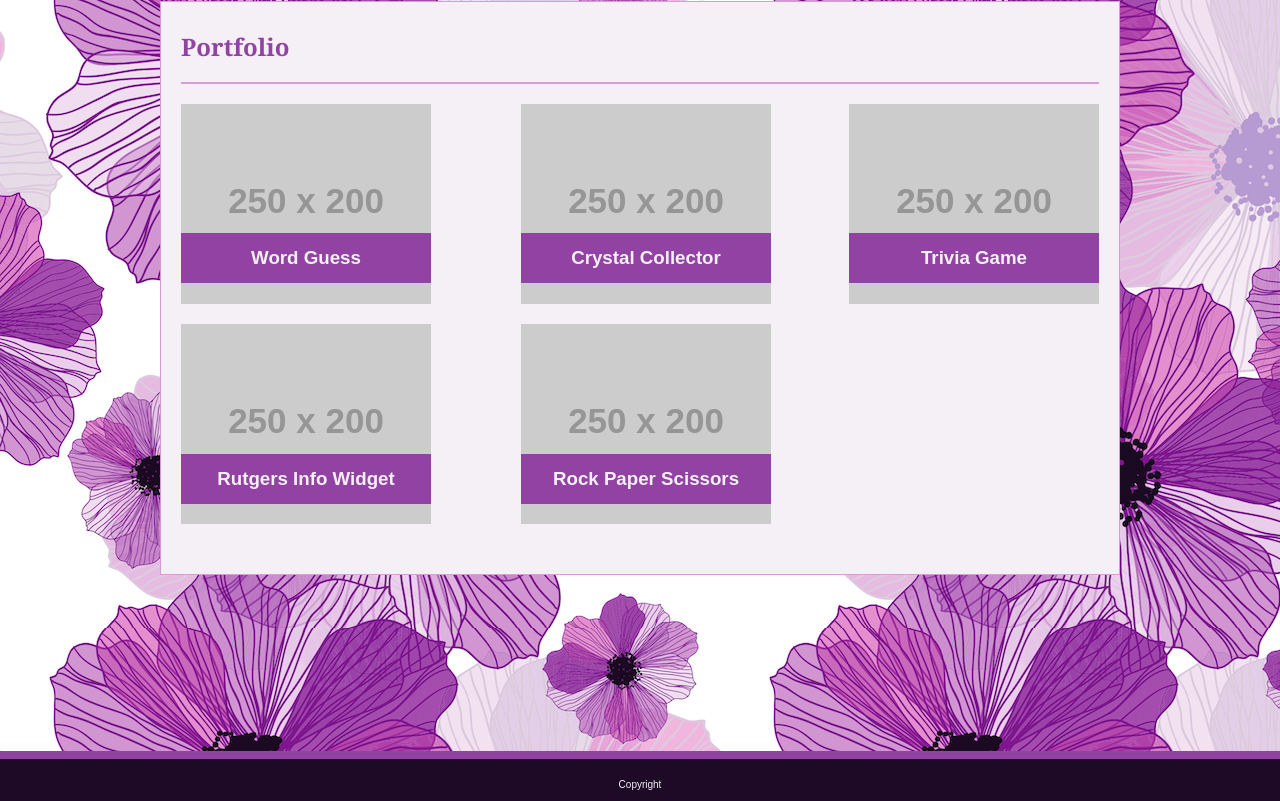
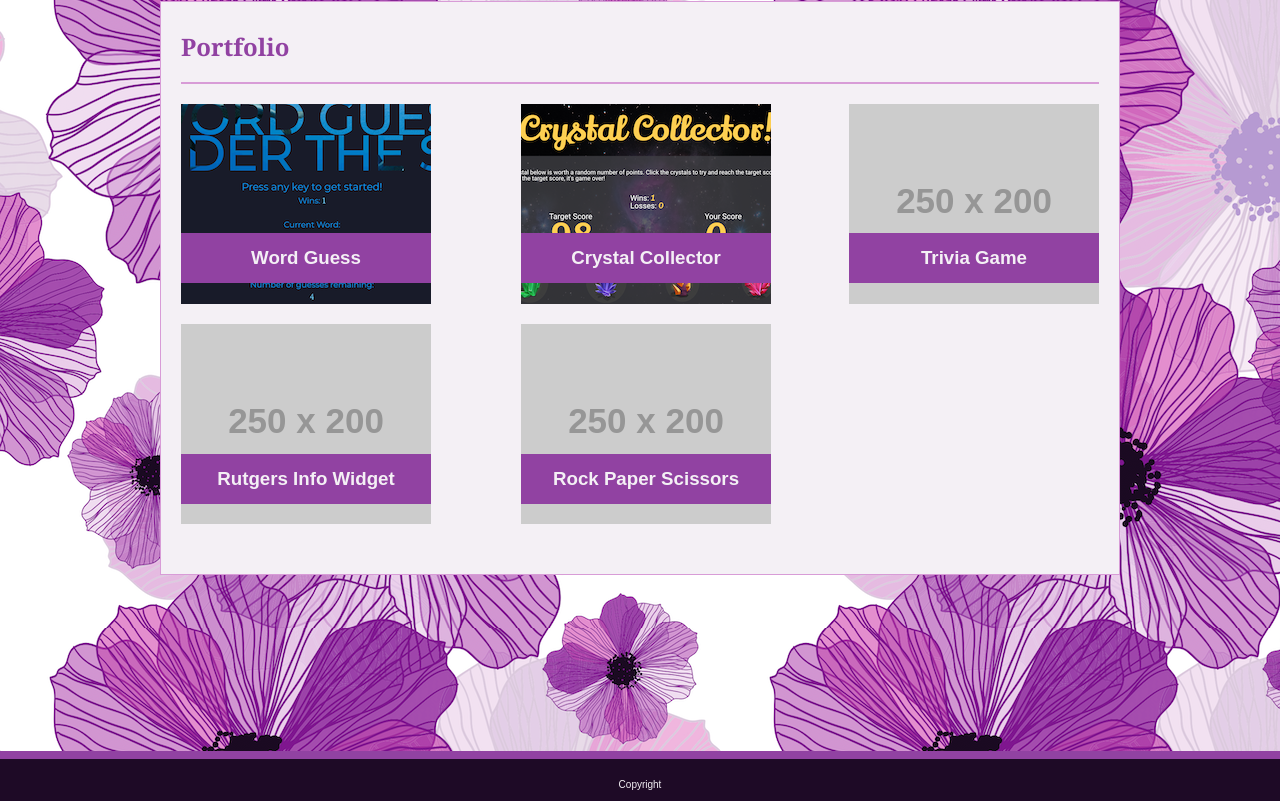
Before and after one commit to kmstern4/Responsive-Portfolio, a plain HTML site: page portfolio.html in a window 1280 px wide. Shown: the part 91-892 px from the top of the page. Drawn offline with Linux system fonts and the light colour scheme; placeholder pictures from the web are drawn by us.

Commit message:
added game images on portfolio page

```diff
--- a/portfolio.html
+++ b/portfolio.html
@@ -25,11 +25,11 @@
                 <h2>Portfolio</h2>
                 <div class="projects">
                         <a class="portLink" href="https://kmstern4.github.io/Word-Guess-Game/" target="_blank">
-                        <img src="https://via.placeholder.com/250x200" id="holder1">
+                        <img src="Assets/Images/wordguess.png" id="holder1">
                         <h3 id="hangman">Word Guess</h3></a>
 
                         <a class="portLink" href="https://kmstern4.github.io/unit-4-game/" target="_blank">
-                        <img src="https://via.placeholder.com/250x200" id="holder2">
+                        <img src="Assets/Images/crystal.png" id="holder2">
                         <h3 id="rpg">Crystal Collector</h3></a>
 
                         <img src="https://via.placeholder.com/250x200" id="holder3">
```
Also changed, not shown: Assets/Images/crystal.png (added), Assets/Images/wordguess.png (added), 2 other files.
